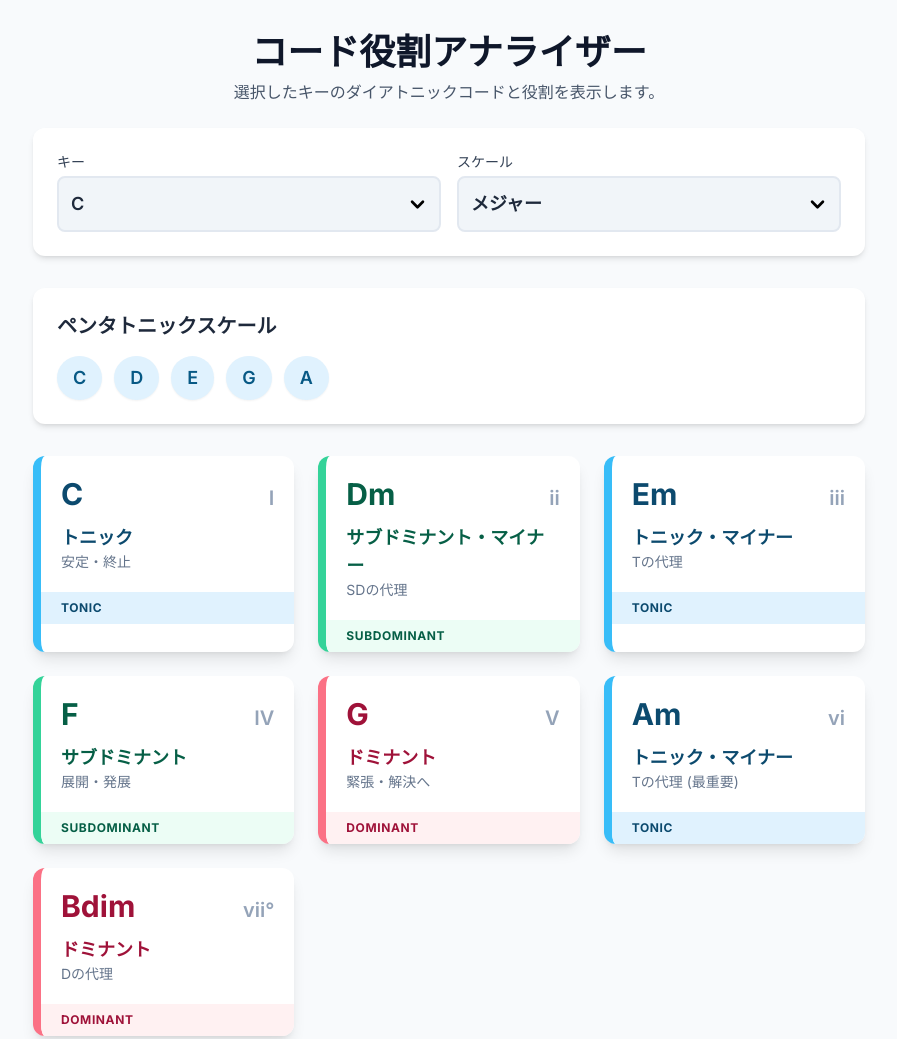
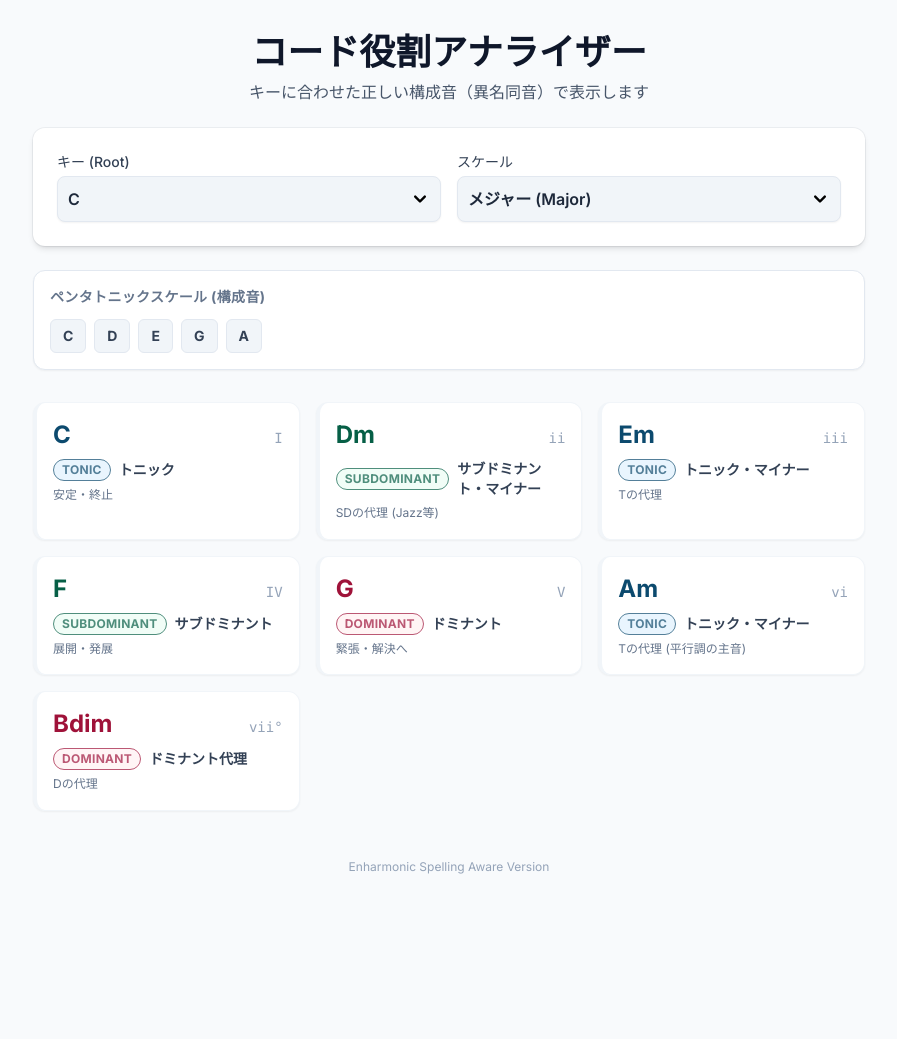
Before and after one commit to ryokaneoka0406/chord.github.io, a plain HTML site: page index.html in a window 1280 px wide. Shown: the top 1039 px of the page, without its empty margins (191-1088 px from the left). After the commit the page ends 907 px from the top, so only its background shows below. Drawn offline with nearby package versions, Linux system fonts and the light colour scheme.

Commit message:
change chord position

```diff
--- a/index.html
+++ b/index.html
@@ -16,7 +16,6 @@
         font-family: "Inter", "Noto Sans JP", sans-serif;
         -webkit-tap-highlight-color: transparent;
       }
-      /* カスタムスタイル */
       .tonic {
         background-color: #e0f2fe;
         border-color: #38bdf8;
@@ -29,7 +28,6 @@
         background-color: #fff1f2;
         border-color: #fb7185;
       }
-
       .tonic-text {
         color: #0c4a6e;
       }
@@ -39,7 +37,6 @@
       .dominant-text {
         color: #9f1239;
       }
-
       .tonic-border {
         border-left-color: #38bdf8;
       }
@@ -66,30 +63,30 @@
     <div id="app" class="max-w-4xl mx-auto p-4 sm:p-6 lg:p-8">
       <!-- Header -->
       <header class="text-center mb-6">
-        <h1 class="text-3xl sm:text-4xl font-bold text-slate-900">
+        <h1 class="text-2xl sm:text-4xl font-bold text-slate-900">
           コード役割アナライザー
         </h1>
-        <p class="mt-2 text-slate-600">
-          選択したキーのダイアトニックコードと役割を表示します。
+        <p class="mt-2 text-sm sm:text-base text-slate-600">
+          キーに合わせた正しい構成音（異名同音）で表示します
         </p>
       </header>
 
       <!-- Controls -->
       <div
-        class="bg-white rounded-xl shadow-md p-4 sm:p-6 mb-8 sticky top-4 z-10"
+        class="bg-white rounded-xl shadow-md p-4 sm:p-6 mb-6 sticky top-2 z-10 ring-1 ring-slate-900/5"
       >
         <div class="grid grid-cols-2 gap-4">
           <div>
             <label
               for="key-select"
               class="block text-sm font-medium text-slate-700 mb-1"
-              >キー</label
+              >キー (Root)</label
             >
             <select
               id="key-select"
-              class="w-full bg-slate-100 border-2 border-slate-200 rounded-lg p-3 text-lg font-semibold focus:outline-none focus:ring-2 focus:ring-sky-500 focus:border-sky-500 transition"
+              class="w-full bg-slate-100 border border-slate-200 rounded-lg p-2.5 text-base font-semibold focus:outline-none focus:ring-2 focus:ring-sky-500 focus:border-sky-500 transition shadow-sm"
             >
-              <!-- Options will be generated by JS -->
+              <!-- Options generated by JS -->
             </select>
           </div>
           <div>
@@ -100,21 +97,25 @@
             >
             <select
               id="scale-select"
-              class="w-full bg-slate-100 border-2 border-slate-200 rounded-lg p-3 text-lg font-semibold focus:outline-none focus:ring-2 focus:ring-sky-500 focus:border-sky-500 transition"
+              class="w-full bg-slate-100 border border-slate-200 rounded-lg p-2.5 text-base font-semibold focus:outline-none focus:ring-2 focus:ring-sky-500 focus:border-sky-500 transition shadow-sm"
             >
-              <option value="major">メジャー</option>
-              <option value="minor">マイナー</option>
+              <option value="major">メジャー (Major)</option>
+              <option value="minor">マイナー (Natural Minor)</option>
             </select>
           </div>
         </div>
       </div>
 
       <!-- Pentatonic Scale Display -->
-      <div class="bg-white rounded-xl shadow-md p-4 sm:p-6 mb-8">
-        <h2 class="text-xl font-semibold text-slate-800 mb-4">
-          ペンタトニックスケール
+      <div
+        class="bg-white rounded-xl shadow-sm border border-slate-200 p-4 mb-8"
+      >
+        <h2
+          class="text-sm font-bold text-slate-500 uppercase tracking-wide mb-3"
+        >
+          ペンタトニックスケール (構成音)
         </h2>
-        <div id="pentatonic-scale-container" class="flex flex-wrap gap-3">
+        <div id="pentatonic-scale-container" class="flex flex-wrap gap-2">
           <!-- Scale notes will be generated by JS -->
         </div>
       </div>
@@ -123,15 +124,15 @@
       <main>
         <div
           id="chord-container"
-          class="grid grid-cols-1 sm:grid-cols-2 lg:grid-cols-3 gap-4 sm:gap-6"
+          class="grid grid-cols-1 sm:grid-cols-2 lg:grid-cols-3 gap-4"
         >
           <!-- Chord cards will be generated by JS -->
         </div>
       </main>
 
       <!-- Footer -->
-      <footer class="text-center mt-12 text-slate-500 text-sm">
-        <p>&copy; 2024 Diatonic Chord Analyzer</p>
+      <footer class="text-center mt-12 text-slate-400 text-xs">
+        <p>Enharmonic Spelling Aware Version</p>
       </footer>
     </div>
 
@@ -142,24 +143,10 @@
         const chordContainer = document.getElementById("chord-container");
         const pentatonicContainer = document.getElementById(
           "pentatonic-scale-container"
-        ); // 追加
+        );
 
-        const NOTES = [
-          { value: "C", name: "C" },
-          { value: "C#", name: "C# / D♭" },
-          { value: "D", name: "D" },
-          { value: "D#", name: "D# / E♭" },
-          { value: "E", name: "E" },
-          { value: "F", name: "F" },
-          { value: "F#", name: "F# / G♭" },
-          { value: "G", name: "G" },
-          { value: "G#", name: "G# / A♭" },
-          { value: "A", name: "A" },
-          { value: "A#", name: "A# / B♭" },
-          { value: "B", name: "B" },
-        ];
-
-        const ALL_NOTES = [
+        // 音名データ（クロマチック）
+        const SHARP_NOTES = [
           "C",
           "C#",
           "D",
@@ -173,11 +160,41 @@
           "A#",
           "B",
         ];
+        const FLAT_NOTES = [
+          "C",
+          "Db",
+          "D",
+          "Eb",
+          "E",
+          "F",
+          "Gb",
+          "G",
+          "Ab",
+          "A",
+          "Bb",
+          "B",
+        ];
+
+        // ドロップダウン用リスト (valueは半音のインデックス 0-11)
+        const KEY_OPTIONS = [
+          { val: 0, label: "C" },
+          { val: 1, label: "C# / Db" },
+          { val: 2, label: "D" },
+          { val: 3, label: "Eb / D#" },
+          { val: 4, label: "E" },
+          { val: 5, label: "F" },
+          { val: 6, label: "F# / Gb" },
+          { val: 7, label: "G" },
+          { val: 8, label: "Ab / G#" },
+          { val: 9, label: "A" },
+          { val: 10, label: "Bb / A#" },
+          { val: 11, label: "B" },
+        ];
 
         const SCALES = {
           major: {
             intervals: [0, 2, 4, 5, 7, 9, 11],
-            pentatonicIntervals: [0, 2, 4, 7, 9], // Major Pentatonic (1, 2, 3, 5, 6)
+            pentatonicIntervals: [0, 2, 4, 7, 9],
             qualities: [
               "major",
               "minor",
@@ -193,7 +210,7 @@
               {
                 name: "サブドミナント・マイナー",
                 type: "subdominant",
-                description: "SDの代理",
+                description: "SDの代理 (Jazz等)",
               },
               {
                 name: "トニック・マイナー",
@@ -213,15 +230,19 @@
               {
                 name: "トニック・マイナー",
                 type: "tonic",
-                description: "Tの代理 (最重要)",
+                description: "Tの代理 (平行調の主音)",
               },
-              { name: "ドミナント", type: "dominant", description: "Dの代理" },
+              {
+                name: "ドミナント代理",
+                type: "dominant",
+                description: "Dの代理",
+              },
             ],
           },
           minor: {
-            // Natural Minor
+            // Natural Minor (Aeolian)
             intervals: [0, 2, 3, 5, 7, 8, 10],
-            pentatonicIntervals: [0, 3, 5, 7, 10], // Minor Pentatonic (1, b3, 4, 5, b7)
+            pentatonicIntervals: [0, 3, 5, 7, 10],
             qualities: [
               "minor",
               "diminished",
@@ -233,64 +254,77 @@
             ],
             roman: ["i", "ii°", "III", "iv", "v", "VI", "VII"],
             functions: [
+              { name: "トニック", type: "tonic", description: "安定・終止" },
               {
-                name: "トニック・マイナー",
-                type: "tonic",
-                description: "安定・終止",
+                name: "サブドミナント代理",
+                type: "subdominant",
+                description: "緊張感のある代理",
               },
               {
-                name: "サブドミナント・マイナー",
-                type: "subdominant",
-                description: "SDの代理",
+                name: "トニック代理",
+                type: "tonic",
+                description: "平行調の主音(明るい)",
               },
-              { name: "トニック", type: "tonic", description: "Tの代理" },
               {
-                name: "サブドミナント・マイナー",
+                name: "サブドミナント",
                 type: "subdominant",
                 description: "展開・発展",
               },
               {
-                name: "ドミナント・マイナー",
+                name: "ドミナント(小)",
                 type: "dominant",
-                description: "緊張 (弱)",
+                description: "緊張(弱)。和声的短音階ではV7",
               },
               {
-                name: "サブドミナント",
+                name: "サブドミナント代理",
                 type: "subdominant",
-                description: "SDの代理",
+                description: "SDの代理 (暗→明)",
               },
               {
-                name: "サブドミナント",
-                type: "subdominant",
-                description: "SDの代理",
+                name: "ドミナント代理",
+                type: "dominant",
+                description: "Dの代理 (♭VII)",
               },
             ],
           },
         };
 
-        // --- ここからが復元されたコードです ---
-
         function init() {
-          // Populate key select options
-          NOTES.forEach((note) => {
+          KEY_OPTIONS.forEach((opt) => {
             const option = document.createElement("option");
-            option.value = note.value;
-            option.textContent = note.name;
+            option.value = opt.val;
+            option.textContent = opt.label;
             keySelect.appendChild(option);
           });
 
-          // Set default values and generate initial chords
-          keySelect.value = "C";
+          keySelect.value = "0"; // C
           scaleSelect.value = "major";
           generateChords();
 
-          // Add event listeners
           keySelect.addEventListener("change", generateChords);
           scaleSelect.addEventListener("change", generateChords);
         }
 
-        function getNoteName(noteIndex) {
-          return ALL_NOTES[noteIndex % 12];
+        // フラット系のキーかどうかを判定するロジック
+        function shouldUseFlats(rootIndex, scaleType) {
+          // インデックス: 0:C, 1:C#/Db, 2:D, 3:Eb, 4:E, 5:F, 6:F#, 7:G, 8:Ab, 9:A, 10:Bb, 11:B
+
+          if (scaleType === "major") {
+            // メジャーキーでフラットを使う主なキー: F(5), Bb(10), Eb(3), Ab(8), Db(1), Gb(6)
+            const flatKeys = [5, 10, 3, 8, 1, 6];
+            return flatKeys.includes(rootIndex);
+          } else {
+            // マイナーキーでフラットを使う主なキー: Dm(2), Gm(7), Cm(0), Fm(5), Bbm(10), Ebm(3)
+            const flatKeys = [2, 7, 0, 5, 10, 3];
+            return flatKeys.includes(rootIndex);
+          }
+        }
+
+        function getNoteName(index, useFlats) {
+          const normalizedIndex = index % 12;
+          return useFlats
+            ? FLAT_NOTES[normalizedIndex]
+            : SHARP_NOTES[normalizedIndex];
         }
 
         function getChordName(rootNote, quality) {
@@ -307,52 +341,54 @@
         }
 
         function generateChords() {
-          const selectedKey = keySelect.value;
+          const rootIndex = parseInt(keySelect.value);
           const selectedScale = scaleSelect.value;
-          const rootIndex = ALL_NOTES.indexOf(selectedKey);
           const scaleInfo = SCALES[selectedScale];
 
-          chordContainer.innerHTML = ""; // Clear previous chords
-          pentatonicContainer.innerHTML = ""; // Clear previous scale notes
+          // フラット表記を使うべきか判定
+          const useFlats = shouldUseFlats(rootIndex, selectedScale);
 
-          // Generate and display Chord cards
+          chordContainer.innerHTML = "";
+          pentatonicContainer.innerHTML = "";
+
+          // Generate Chords
           scaleInfo.intervals.forEach((interval, index) => {
             const noteIndex = rootIndex + interval;
-            const rootNote = getNoteName(noteIndex);
+            const rootNote = getNoteName(noteIndex, useFlats);
             const quality = scaleInfo.qualities[index];
             const chordName = getChordName(rootNote, quality);
             const romanNumeral = scaleInfo.roman[index];
             const func = scaleInfo.functions[index];
 
             const card = `
-                        <div class="bg-white rounded-xl shadow-lg overflow-hidden transform hover:-translate-y-1 transition-transform duration-300 border-l-8 ${func.type}-border">
-                            <div class="p-5">
-                                <div class="flex justify-between items-baseline">
-                                    <span class="text-3xl font-bold ${func.type}-text">${chordName}</span>
-                                    <span class="text-xl font-semibold text-slate-400">${romanNumeral}</span>
+                        <div class="bg-white rounded-xl shadow-sm border border-slate-100 overflow-hidden border-l-4 ${func.type}-border hover:shadow-md transition-shadow">
+                            <div class="p-4">
+                                <div class="flex justify-between items-baseline mb-2">
+                                    <span class="text-2xl font-bold ${func.type}-text">${chordName}</span>
+                                    <span class="text-sm font-medium text-slate-400 font-mono">${romanNumeral}</span>
                                 </div>
-                                <div class="mt-3">
-                                    <p class="text-lg font-semibold ${func.type}-text">${func.name}</p>
-                                    <p class="text-slate-500 text-sm">${func.description}</p>
+                                <div>
+                                    <div class="flex items-center gap-2 mb-1">
+                                        <span class="text-xs font-bold px-2 py-0.5 rounded-full ${func.type} ${func.type}-text uppercase tracking-wide border border-current opacity-70">${func.type}</span>
+                                        <span class="text-sm font-bold text-slate-700">${func.name}</span>
+                                    </div>
+                                    <p class="text-xs text-slate-500 leading-relaxed">${func.description}</p>
                                 </div>
-                            </div>
-                            <div class="px-5 py-2 ${func.type} bg-opacity-70">
-                                <p class="text-xs font-bold uppercase ${func.type}-text tracking-wider">${func.type}</p>
                             </div>
                         </div>
                     `;
             chordContainer.innerHTML += card;
           });
 
-          // Generate and display pentatonic scale
+          // Generate Pentatonic
           if (scaleInfo.pentatonicIntervals) {
             scaleInfo.pentatonicIntervals.forEach((interval) => {
               const noteIndex = rootIndex + interval;
-              const noteName = getNoteName(noteIndex);
+              const noteName = getNoteName(noteIndex, useFlats);
 
               const noteChip = document.createElement("span");
               noteChip.className =
-                "px-4 py-2 bg-sky-100 text-sky-800 text-lg font-semibold rounded-full shadow-sm";
+                "px-3 py-1.5 bg-slate-100 text-slate-700 text-sm font-bold rounded-md border border-slate-200";
               noteChip.textContent = noteName;
               pentatonicContainer.appendChild(noteChip);
             });
@@ -360,7 +396,7 @@
         }
 
         init();
-      }); // <-- 修正点: 不足していた閉じカッコを補完しました
+      });
     </script>
   </body>
 </html>
```
